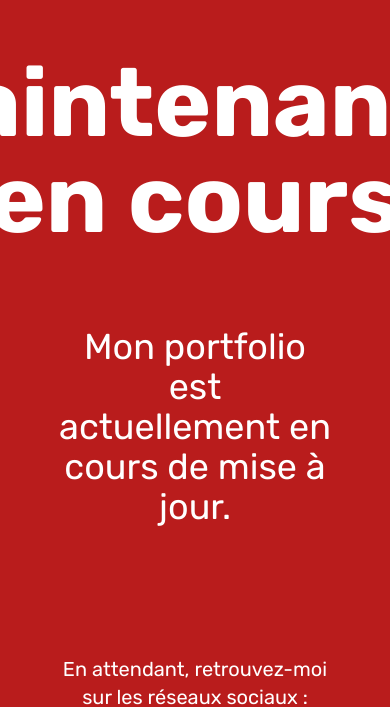
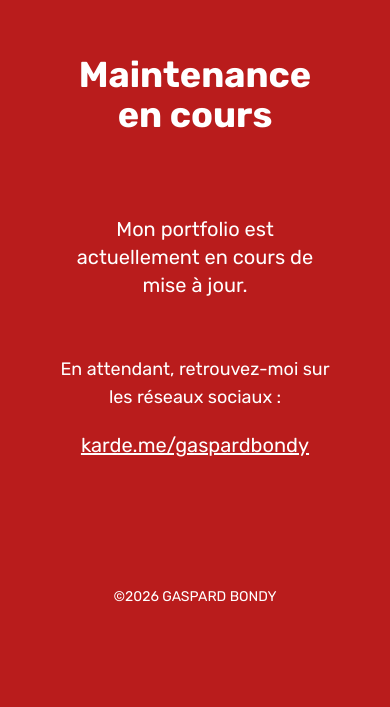
Before and after one commit to BONDY-Gaspard/Portfolio-Gaspard-BONDY, a Vue app: page / in a window 390 px wide. Shown: the part 145-852 px from the top of the page. Built offline with nearby package versions, Linux system fonts and the light colour scheme.

Commit message:
Responsive mobile first page maintenance

```diff
--- a/src/pages/maintenance.vue
+++ b/src/pages/maintenance.vue
@@ -1,9 +1,12 @@
 <template>
     <div class="p-10 pb-60 bg-red-700 overflow-hidden">
         <div class="flex flex-col items-center justify-center text-center mt-40 px-4">
-            <h1 class="text-8xl font-bold mb-6 text-white">Maintenance en cours</h1>
-            <p class="text-4xl text-white mt-14">Mon portfolio est actuellement en cours de mise à jour.</p>
-            <p class="text-xl text-white mt-32">En attendant, retrouvez-moi sur les réseaux sociaux :</p>
+            <h1 class="text-4xl md:text-8xl font-bold mb-6 text-white">Maintenance en cours</h1>
+            <p class="text-xl md:text-4xl text-white mt-14">Mon portfolio est actuellement en cours de mise à jour.</p>
+            <p class="text-lg md:text-4xl text-white mt-14 md:mt-32">En attendant, retrouvez-moi sur les réseaux sociaux :</p>
+            <div class="md:hidden text-xl md:text-4xl text-white mt-5 underline">
+                    <a href="https://www.karde.me/gaspardbondy" target="_blank">karde.me/gaspardbondy</a>
+            </div>
         </div>
         <div class="hidden sm:flex justify-center items-center space-x-40 mt-20 w-full ">
                 <div class="relative">
```
